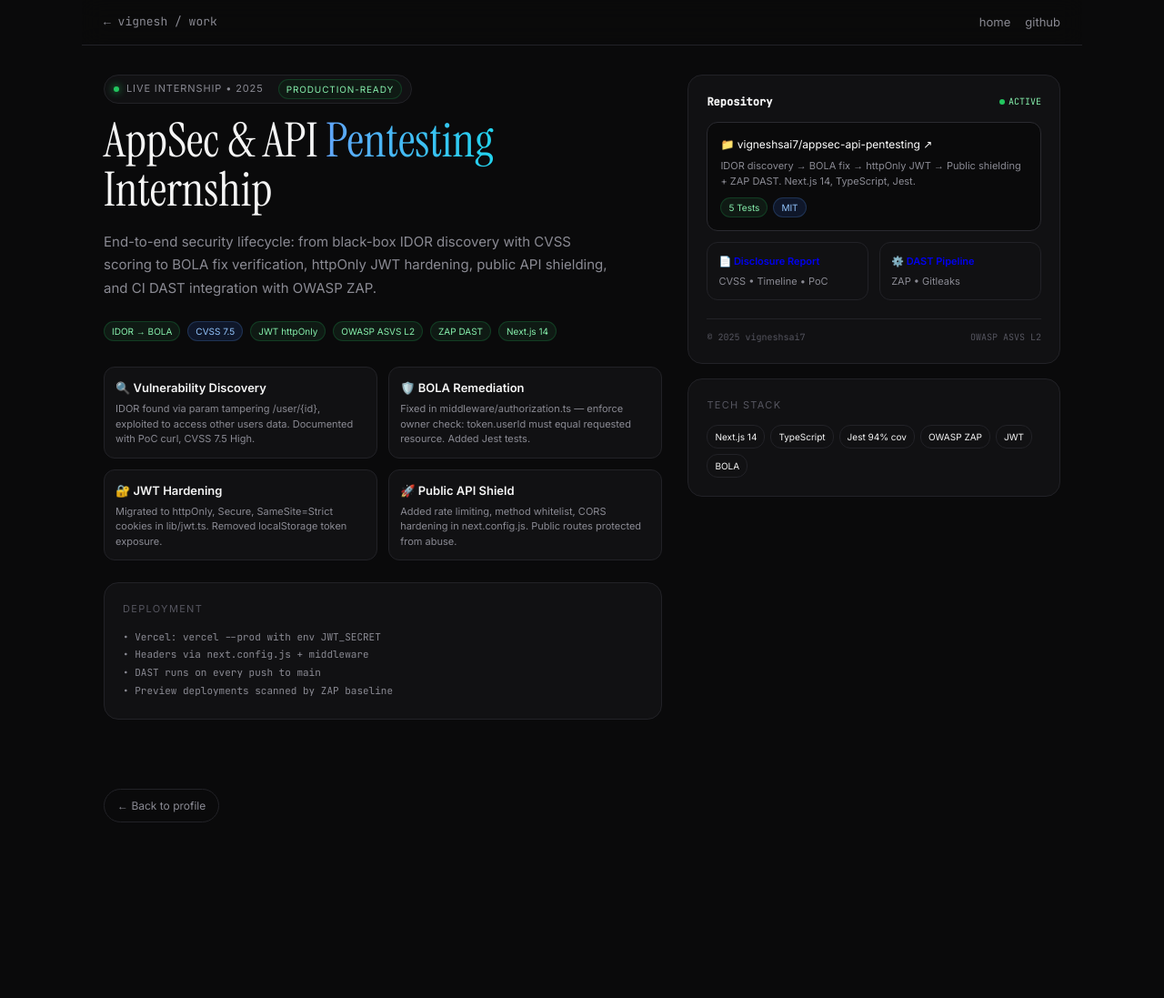
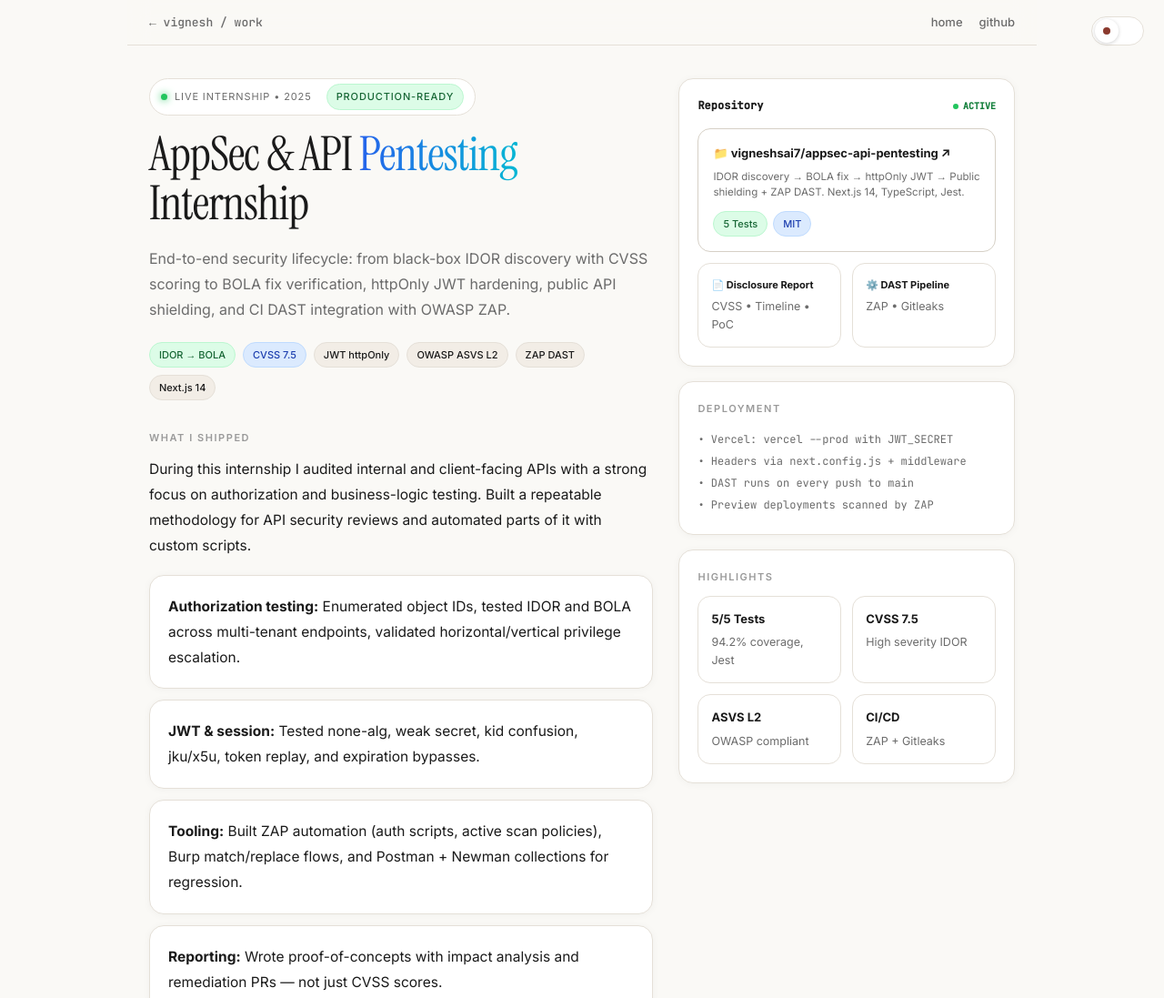
Before and after one commit to vigneshsai7/vigneshsai, a plain HTML site: page work.html in a window 1280 px wide. Shown: the top 1097 px of the page at 91% size. Before the commit the page ends 964 px from the top, so only its background shows below. Drawn offline with Linux system fonts and the light colour scheme.

Commit message:
Add files via upload

```diff
--- a/work.html
+++ b/work.html
@@ -5,103 +5,142 @@
 <title>Work — Vignesh | AppSec Internship</title>
 <link href="https://fonts.googleapis.com/css2?family=Instrument+Serif:ital@0;1&family=JetBrains+Mono:wght@400;500&family=Inter:wght@400;500;600;700&display=swap" rel="stylesheet">
 <style>
-  :root{--bg:#0A0A0B;--surface:#111113;--surface-2:#1a1a1d;--border:#222227;--border-strong:#2a2a30;--text:#f5f5f5;--muted:#8a8a93;--faint:#55555f;--cyan:#22d3ee;--blue:#60a5fa;--rust:#8B3A2E;--selection:#A8D8EA}
+  :root{--bg:#FAF9F6;--surface:#FFFFFF;--surface-2:#F2EDE6;--border:#e5e0d8;--border-strong:#d6d0c6;--text:#1a1a1a;--muted:#6b6b6b;--faint:#9a9a9a;--rust:#8B3A2E;--selection:#A8D8EA;--cyan:#0e7490;--green:#15803d}
+  [data-theme="rust"]{--bg:#8B3A2E;--surface:#6d2e24;--surface-2:#5a231c;--border:#8a3f34;--border-strong:#a14a3c;--text:#FFF5EB;--muted:#E8CFC5;--faint:#c9a89e;--selection:#A8D8EA;--cyan:#7dd3e0;--green:#86efac}
   *{margin:0;padding:0;box-sizing:border-box}
   ::selection{background:var(--selection);color:#0f172a}
-  body{background:var(--bg);color:var(--text);font-family:'Inter',sans-serif;line-height:1.6}
+  body{background:var(--bg);color:var(--text);font-family:'Inter',sans-serif;line-height:1.65;transition:background .35s,color .35s;-webkit-font-smoothing:antialiased}
   .mono{font-family:'JetBrains Mono',monospace}
-  .wrap{max-width:1100px;margin:0 auto;padding:28px 24px 60px}
-  .nav{position:sticky;top:0;z-index:20;background:rgba(10,10,11,0.8);backdrop-filter:blur(12px);border-bottom:1px solid var(--border);margin:-28px -24px 32px;padding:14px 24px;display:flex;justify-content:space-between;align-items:center}
-  .nav a{font-size:13px;color:var(--muted);text-decoration:none;border:none}
-  .nav a:hover{color:white}
-  .hero{display:grid;grid-template-columns:1.2fr .8fr;gap:28px;margin-bottom:36px}
+  .wrap{max-width:1000px;margin:0 auto;padding:28px 24px 80px}
+  .nav{position:sticky;top:0;z-index:20;background:color-mix(in srgb,var(--bg) 80%, transparent);backdrop-filter:blur(12px);border-bottom:1px solid var(--border);margin:-28px -24px 36px;padding:14px 24px;display:flex;justify-content:space-between;align-items:center}
+  .nav a{font-size:13px;color:var(--muted);text-decoration:none;border-bottom:none;font-weight:500}
+  .nav a:hover{color:var(--text)}
+  .badge{display:inline-flex;gap:8px;align-items:center;padding:5px 12px;border-radius:999px;background:var(--surface);border:1px solid var(--border);font-size:11px;letter-spacing:0.08em;color:var(--muted)}
+  .dot{width:7px;height:7px;border-radius:50%;background:#22c55e;box-shadow:0 0 8px #22c55e}
+  h1{font-family:'Instrument Serif',serif;font-size:52px;line-height:1.05;font-weight:400;margin-top:16px;letter-spacing:-0.02em}
+  .gradient{background:linear-gradient(to right,#2563eb,#06b6d4);-webkit-background-clip:text;background-clip:text;color:transparent}
+  [data-theme="rust"] .gradient{background:linear-gradient(to right,#93c5fd,#22d3ee);-webkit-background-clip:text;background-clip:text;color:transparent}
+  .desc{margin-top:18px;color:var(--muted);font-size:16px;line-height:1.75;max-width:620px}
+  .card{background:var(--surface);border:1px solid var(--border);border-radius:16px;padding:20px;box-shadow:0 1px 8px rgba(0,0,0,0.04);transition:.3s}
+  [data-theme="rust"] .card{box-shadow:0 2px 12px rgba(0,0,0,0.2)}
+  .tag{padding:4px 10px;border-radius:999px;background:var(--surface-2);border:1px solid var(--border);font-size:11px;color:var(--text);font-weight:500}
+  .tag-green{background:#dcfce7;border-color:#bbf7d0;color:#166534}
+  [data-theme="rust"] .tag-green{background:#052e16;border-color:#166534;color:#86efac}
+  .tag-blue{background:#dbeafe;border-color:#bfdbfe;color:#1e40af}
+  [data-theme="rust"] .tag-blue{background:#172554;border-color:#1e3a8a;color:#93c5fd}
+  .section-title{font-size:11px;letter-spacing:0.14em;color:var(--faint);margin-bottom:12px;font-weight:600}
+  .grid-2{display:grid;grid-template-columns:1fr 1fr;gap:12px}
+  @media(max-width:700px){.grid-2{grid-template-columns:1fr} h1{font-size:40px}}
+  .item{border:1px solid var(--border);border-radius:14px;padding:14px;background:var(--surface);transition:.2s}
+  .item:hover{border-color:var(--border-strong);transform:translateY(-1px)}
+  .item h4{font-size:13px;font-weight:700;margin-bottom:5px;color:var(--text)}
+  .item p{font-size:12.5px;color:var(--muted);line-height:1.6}
+  .hero{display:grid;grid-template-columns:1.2fr .8fr;gap:28px}
   @media(max-width:900px){.hero{grid-template-columns:1fr}}
-  .badge{display:inline-flex;gap:8px;align-items:center;padding:4px 10px;border-radius:999px;background:#111113;border:1px solid #222227;font-size:11px;letter-spacing:0.08em;color:#8a8a93}
-  .dot{width:6px;height:6px;border-radius:50%;background:#22c55e;box-shadow:0 0 8px #22c55e}
-  h1{font-family:'Instrument Serif',serif;font-size:52px;line-height:1.05;font-weight:400;margin-top:14px}
-  .gradient{background:linear-gradient(to right,#60a5fa,#22d3ee);-webkit-background-clip:text;background-clip:text;color:transparent}
-  .desc{margin-top:16px;color:var(--muted);font-size:15px;line-height:1.7;max-width:560px}
-  .card{background:var(--surface);border:1px solid var(--border);border-radius:16px;padding:20px}
-  .tag{padding:2px 8px;border-radius:999px;background:#0f1a14;border:1px solid rgba(34,197,94,0.2);font-size:10px;color:#86efac}
-  .tag-blue{background:#0f172a;border-color:rgba(96,165,250,0.2);color:#93c5fd}
-  .section-title{font-size:11px;letter-spacing:0.12em;color:var(--faint);margin-bottom:12px}
-  .grid-2{display:grid;grid-template-columns:1fr 1fr;gap:12px}
-  @media(max-width:600px){.grid-2{grid-template-columns:1fr}}
-  .item{border:1px solid var(--border);border-radius:12px;padding:12px;background:var(--surface)}
-  .item h4{font-size:13px;font-weight:600;margin-bottom:4px}
-  .item p{font-size:11px;color:var(--muted);line-height:1.5}
-  .repo-link{display:block;margin-top:20px;background:#0a0a0b;border:1px solid var(--border-strong);border-radius:12px;padding:14px;text-decoration:none}
-  .repo-link:hover{border-color:#3a3a44}
-  .repo-link .title{font-size:12px;color:white;display:flex;align-items:center;gap:8px}
-  .back{margin-top:40px;display:inline-flex;gap:8px;align-items:center;padding:8px 14px;border-radius:999px;border:1px solid var(--border);font-size:12px;color:var(--muted);text-decoration:none}
-  .back:hover{color:white;border-color:var(--border-strong)}
+  .repo-link{display:block;margin-top:0;background:var(--surface);border:1px solid var(--border-strong);border-radius:14px;padding:16px;text-decoration:none;transition:.2s}
+  .repo-link:hover{border-color:var(--text);transform:translateY(-1px)}
+  .repo-link .title{font-size:13px;color:var(--text);font-weight:700;display:flex;gap:8px}
+  .repo-link .desc-small{margin-top:6px;font-size:11.5px;color:var(--muted);line-height:1.5}
+  .theme-toggle{position:fixed;top:18px;right:22px;width:58px;height:32px;background:#fff;border:1px solid var(--border);border-radius:999px;cursor:pointer;display:flex;align-items:center;padding:3px;z-index:50;transition:.3s}
+  [data-theme="rust"] .theme-toggle{background:#5a231c;border-color:#5a231c}
+  .knob{width:26px;height:26px;background:#fff;border-radius:50%;box-shadow:0 1px 4px rgba(0,0,0,0.18);transform:translateX(0);transition:transform .32s;display:grid;place-items:center}
+  [data-theme="rust"] .knob{transform:translateX(24px);background:#FFF5EB}
+  .knob-dot{width:8px;height:8px;border-radius:50%;background:var(--rust)}
+  .back{margin-top:40px;display:inline-flex;gap:8px;align-items:center;padding:9px 16px;border-radius:999px;border:1px solid var(--border);font-size:13px;color:var(--muted);text-decoration:none;font-weight:500;transition:.2s}
+  .back:hover{color:var(--text);border-color:var(--border-strong);background:var(--surface)}
+  .content-block{font-size:15.5px;line-height:1.8;color:var(--text);margin-bottom:18px}
+  .content-block strong{font-weight:700}
+  .methodology{display:flex;flex-wrap:wrap;gap:8px;margin-top:12px}
 </style>
 </head>
-<body>
+<body data-theme="light">
+<button class="theme-toggle" id="toggle"><span class="knob"><span class="knob-dot"></span></span></button>
 <div class="wrap">
   <div class="nav">
     <a href="index.html" class="mono">← vignesh / work</a>
-    <div style="display:flex;gap:16px"><a href="index.html">home</a><a href="https://github.com/vigneshsai7" target="_blank">github</a></div>
+    <div style="display:flex;gap:18px"><a href="index.html">home</a><a href="https://github.com/vigneshsai7" target="_blank">github</a></div>
   </div>
 
   <div class="hero">
     <div>
-      <div class="badge"><span class="dot"></span> LIVE INTERNSHIP • 2025 <span class="tag" style="margin-left:8px">PRODUCTION-READY</span></div>
+      <div class="badge"><span class="dot"></span> LIVE INTERNSHIP • 2025 <span class="tag tag-green" style="margin-left:8px">PRODUCTION-READY</span></div>
       <h1>AppSec & API <span class="gradient">Pentesting</span> Internship</h1>
       <p class="desc">End-to-end security lifecycle: from black-box IDOR discovery with CVSS scoring to BOLA fix verification, httpOnly JWT hardening, public API shielding, and CI DAST integration with OWASP ZAP.</p>
 
-      <div style="margin-top:24px;display:flex;flex-wrap:wrap;gap:8px">
-        <span class="tag">IDOR → BOLA</span><span class="tag-blue tag">CVSS 7.5</span><span class="tag">JWT httpOnly</span><span class="tag">OWASP ASVS L2</span><span class="tag">ZAP DAST</span><span class="tag">Next.js 14</span>
+      <div style="margin-top:22px;display:flex;flex-wrap:wrap;gap:8px">
+        <span class="tag tag-green">IDOR → BOLA</span><span class="tag tag-blue">CVSS 7.5</span><span class="tag">JWT httpOnly</span><span class="tag">OWASP ASVS L2</span><span class="tag">ZAP DAST</span><span class="tag">Next.js 14</span>
+      </div>
+
+      <div style="margin-top:32px">
+        <div class="section-title">WHAT I SHIPPED</div>
+        <p class="content-block">During this internship I audited internal and client-facing APIs with a strong focus on authorization and business-logic testing. Built a repeatable methodology for API security reviews and automated parts of it with custom scripts.</p>
+        <div style="margin-top:14px;display:grid;gap:12px">
+          <div class="card"><p class="content-block" style="margin:0"><strong>Authorization testing:</strong> Enumerated object IDs, tested IDOR and BOLA across multi-tenant endpoints, validated horizontal/vertical privilege escalation.</p></div>
+          <div class="card"><p class="content-block" style="margin:0"><strong>JWT & session:</strong> Tested none-alg, weak secret, kid confusion, jku/x5u, token replay, and expiration bypasses.</p></div>
+          <div class="card"><p class="content-block" style="margin:0"><strong>Tooling:</strong> Built ZAP automation (auth scripts, active scan policies), Burp match/replace flows, and Postman + Newman collections for regression.</p></div>
+          <div class="card"><p class="content-block" style="margin:0"><strong>Reporting:</strong> Wrote proof-of-concepts with impact analysis and remediation PRs — not just CVSS scores.</p></div>
+        </div>
       </div>
 
       <div style="margin-top:28px" class="grid-2">
-        <div class="item"><h4>🔍 Vulnerability Discovery</h4><p>IDOR found via param tampering /user/{id}, exploited to access other users data. Documented with PoC curl, CVSS 7.5 High.</p></div>
-        <div class="item"><h4>🛡️ BOLA Remediation</h4><p>Fixed in middleware/authorization.ts — enforce owner check: token.userId must equal requested resource. Added Jest tests.</p></div>
-        <div class="item"><h4>🔐 JWT Hardening</h4><p>Migrated to httpOnly, Secure, SameSite=Strict cookies in lib/jwt.ts. Removed localStorage token exposure.</p></div>
-        <div class="item"><h4>🚀 Public API Shield</h4><p>Added rate limiting, method whitelist, CORS hardening in next.config.js. Public routes protected from abuse.</p></div>
+        <div class="item"><h4>🔍 Discovery</h4><p>IDOR via /user/{id} tampering, accessed other users data. PoC curl, CVSS 7.5 High.</p></div>
+        <div class="item"><h4>🛡️ BOLA Fix</h4><p>Enforced owner check in middleware/authorization.ts — token.userId == resource.</p></div>
+        <div class="item"><h4>🔐 JWT Hardening</h4><p>Migrated to httpOnly, Secure, SameSite=Strict cookies, removed localStorage exposure.</p></div>
+        <div class="item"><h4>🚀 API Shield</h4><p>Rate limiting, method whitelist, CORS hardening, public route protection.</p></div>
       </div>
 
-      <div style="margin-top:24px" class="card">
-        <div class="section-title">DEPLOYMENT</div>
-        <ul style="list-style:none;font-size:11px;color:var(--muted);line-height:1.8" class="mono">
-          <li>• Vercel: vercel --prod with env JWT_SECRET</li>
-          <li>• Headers via next.config.js + middleware</li>
-          <li>• DAST runs on every push to main</li>
-          <li>• Preview deployments scanned by ZAP baseline</li>
-        </ul>
+      <div style="margin-top:28px" class="card">
+        <div class="section-title">TOOLS & METHODOLOGY</div>
+        <p class="content-block" style="margin-bottom:14px">Aligned with OWASP API Security Top 10 2023. Every finding mapped to API1-API10 with reproducible steps.</p>
+        <div class="methodology">
+          <span class="tag">Burp Suite Pro</span><span class="tag">OWASP ZAP</span><span class="tag">Postman</span><span class="tag">Python</span><span class="tag">JWT_Tool</span><span class="tag">ffuf / Arjun</span><span class="tag">Docker</span><span class="tag">GitHub Actions</span>
+        </div>
       </div>
     </div>
 
-    <div>
+    <div style="display:flex;flex-direction:column;gap:16px">
       <div class="card">
-        <div style="display:flex;justify-content:space-between;align-items:center;margin-bottom:12px"><span class="mono" style="font-size:12px;font-weight:600">Repository</span><span class="mono" style="font-size:10px;color:#86efac;display:flex;align-items:center;gap:4px"><span style="width:6px;height:6px;border-radius:50%;background:#22c55e;display:inline-block"></span>ACTIVE</span></div>
-        <a href="https://github.com/vigneshsai7/appsec-api-pentesting" target="_blank" class="repo-link" style="margin-top:0">
+        <div style="display:flex;justify-content:space-between;align-items:center;margin-bottom:14px"><span class="mono" style="font-size:12px;font-weight:700">Repository</span><span class="mono" style="font-size:10px;color:var(--green);display:flex;align-items:center;gap:5px;font-weight:600"><span style="width:6px;height:6px;border-radius:50%;background:#22c55e;display:inline-block"></span>ACTIVE</span></div>
+        <a href="https://github.com/vigneshsai7/appsec-api-pentesting" target="_blank" class="repo-link">
           <div class="title">📁 vigneshsai7/appsec-api-pentesting ↗</div>
-          <div style="margin-top:6px;font-size:11px;color:var(--muted);line-height:1.5">IDOR discovery → BOLA fix → httpOnly JWT → Public shielding + ZAP DAST. Next.js 14, TypeScript, Jest.</div>
-          <div style="margin-top:10px;display:flex;gap:6px"><span class="tag">5 Tests</span><span class="tag-blue tag">MIT</span></div>
+          <div class="desc-small">IDOR discovery → BOLA fix → httpOnly JWT → Public shielding + ZAP DAST. Next.js 14, TypeScript, Jest.</div>
+          <div style="margin-top:12px;display:flex;gap:6px"><span class="tag tag-green">5 Tests</span><span class="tag tag-blue">MIT</span></div>
         </a>
         <div style="margin-top:12px" class="grid-2">
-          <a href="https://github.com/vigneshsai7/appsec-api-pentesting/blob/main/Vulnerability_Disclosure_Report.md" target="_blank" class="item" style="text-decoration:none;display:block"><h4 style="font-size:11px">📄 Disclosure Report</h4><p>CVSS • Timeline • PoC</p></a>
-          <a href="https://github.com/vigneshsai7/appsec-api-pentesting/actions" target="_blank" class="item" style="text-decoration:none;display:block"><h4 style="font-size:11px">⚙️ DAST Pipeline</h4><p>ZAP • Gitleaks</p></a>
+          <a href="https://github.com/vigneshsai7/appsec-api-pentesting/blob/main/Vulnerability_Disclosure_Report.md" target="_blank" class="item" style="text-decoration:none"><h4 style="font-size:11px">📄 Disclosure Report</h4><p>CVSS • Timeline • PoC</p></a>
+          <a href="https://github.com/vigneshsai7/appsec-api-pentesting/actions" target="_blank" class="item" style="text-decoration:none"><h4 style="font-size:11px">⚙️ DAST Pipeline</h4><p>ZAP • Gitleaks</p></a>
         </div>
-        <div style="margin-top:20px;border-top:1px solid var(--border);padding-top:12px;display:flex;justify-content:space-between;font-size:10px;color:var(--faint)" class="mono"><span>© 2025 vigneshsai7</span><span>OWASP ASVS L2</span></div>
       </div>
 
-      <div style="margin-top:16px" class="card">
-        <div class="section-title">TECH STACK</div>
-        <div style="display:flex;flex-wrap:wrap;gap:6px">
-          <span class="item" style="padding:4px 8px;font-size:10px">Next.js 14</span>
-          <span class="item" style="padding:4px 8px;font-size:10px">TypeScript</span>
-          <span class="item" style="padding:4px 8px;font-size:10px">Jest 94% cov</span>
-          <span class="item" style="padding:4px 8px;font-size:10px">OWASP ZAP</span>
-          <span class="item" style="padding:4px 8px;font-size:10px">JWT</span>
-          <span class="item" style="padding:4px 8px;font-size:10px">BOLA</span>
+      <div class="card">
+        <div class="section-title">DEPLOYMENT</div>
+        <ul style="list-style:none;font-size:12px;color:var(--muted);line-height:2" class="mono">
+          <li>• Vercel: vercel --prod with JWT_SECRET</li>
+          <li>• Headers via next.config.js + middleware</li>
+          <li>• DAST runs on every push to main</li>
+          <li>• Preview deployments scanned by ZAP</li>
+        </ul>
+      </div>
+
+      <div class="card">
+        <div class="section-title">HIGHLIGHTS</div>
+        <div class="grid-2">
+          <div class="item"><h4>5/5 Tests</h4><p>94.2% coverage, Jest</p></div>
+          <div class="item"><h4>CVSS 7.5</h4><p>High severity IDOR</p></div>
+          <div class="item"><h4>ASVS L2</h4><p>OWASP compliant</p></div>
+          <div class="item"><h4>CI/CD</h4><p>ZAP + Gitleaks</p></div>
         </div>
       </div>
     </div>
   </div>
 
   <a href="index.html" class="back">← Back to profile</a>
+  <div style="margin-top:32px;font-size:12px;color:var(--faint)" class="mono">© 2025 vigneshsai7 • Built for AppSec review • Hyderabad, India</div>
 </div>
+<script>
+const btn=document.getElementById('toggle');const body=document.body;
+const saved=localStorage.getItem('theme');if(saved)body.setAttribute('data-theme',saved);
+btn.onclick=()=>{const cur=body.getAttribute('data-theme');const next=cur==='light'?'rust':'light';body.setAttribute('data-theme',next);localStorage.setItem('theme',next);};
+</script>
 </body>
 </html>
```
